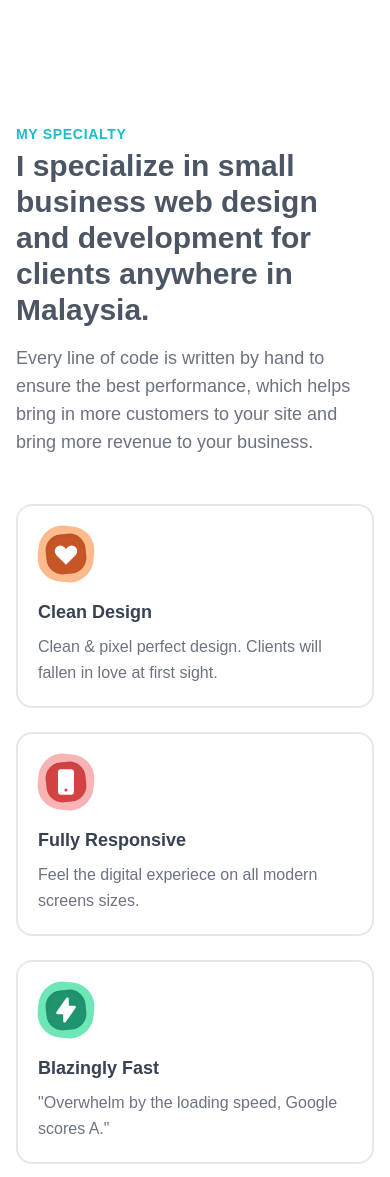
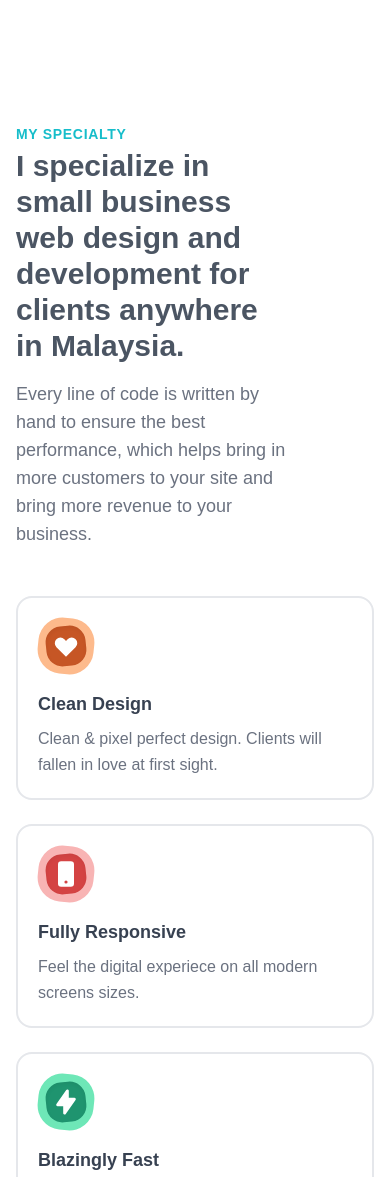
Before and after one commit to kmlrdzwn/tailwind-flowbite, a website: page index.html in a window 390 px wide. Shown: the part 400-1577 px from the top of the page. Drawn offline with Linux system fonts and the light colour scheme.

Commit message:
Adjust Features Section's Spacing

```diff
--- a/index.html
+++ b/index.html
@@ -92,17 +92,17 @@
         <div class="container mx-auto px-4 py-16 lg:px-8 lg:py-10 xl:max-w-7xl">
           <div class="flex flex-col space-y-12 lg:flex-row lg:items-center lg:space-y-0 lg:space-x-20">
             <!-- Heading -->
-            <div class="space-y-10 md:py-12 lg:w-5/12 xl:w-5/12">
+            <div class="space-y-10 md:py-12 lg:w-6/12 xl:w-5/12">
               <div>
                 <div class="mb-1 text-sm font-bold uppercase tracking-wider text-teal-400 dark:text-teal-500">My specialty</div>
-                <h2 class="mb-4 text-3xl font-extrabold text-gray-600 dark:text-gray-200 md:text-4xl">I specialize in small business web design and development for clients anywhere in Malaysia.</h2>
-                <h3 class="text-lg font-medium text-gray-500 dark:text-gray-300 md:text-xl md:leading-relaxed">Every line of code is written by hand to ensure the best performance, which helps bring in more customers to your site and bring more revenue to your business.</h3>
+                <h2 class="mb-4 w-[77%] text-3xl font-extrabold text-gray-600 dark:text-gray-200 md:text-4xl lg:w-full">I specialize in small business web design and development for clients anywhere in Malaysia.</h2>
+                <h3 class="w-[77%] text-lg font-medium text-gray-500 dark:text-gray-300 md:text-xl md:leading-relaxed">Every line of code is written by hand to ensure the best performance, which helps bring in more customers to your site and bring more revenue to your business.</h3>
               </div>
             </div>
             <!-- END: Heading -->
 
             <!-- Features in Cards -->
-            <div class="relative flex-none lg:w-7/12 xl:w-7/12">
+            <div class="relative flex-none lg:w-6/12 xl:w-7/12">
               <div class="pattern-dots-xl absolute top-0 left-0 h-64 w-48 -translate-x-10 -translate-y-10 transform opacity-10 md:mt-20"></div>
               <div class="pattern-dots-xl absolute bottom-0 right-0 h-64 w-48 translate-x-10 translate-y-10 transform opacity-10 md:mb-20"></div>
               <div class="relative flex flex-col space-y-6 md:flex-row md:space-x-6 md:space-y-0">
```
Also changed, not shown: style.css.
